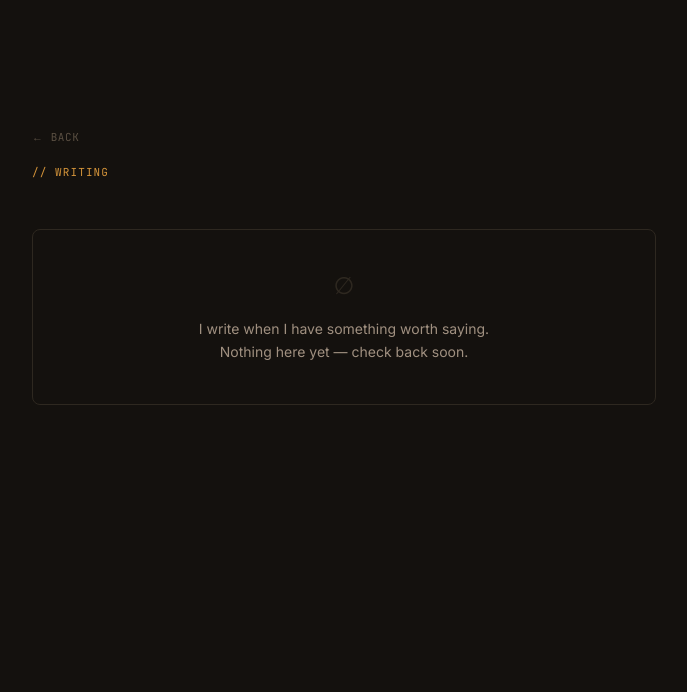
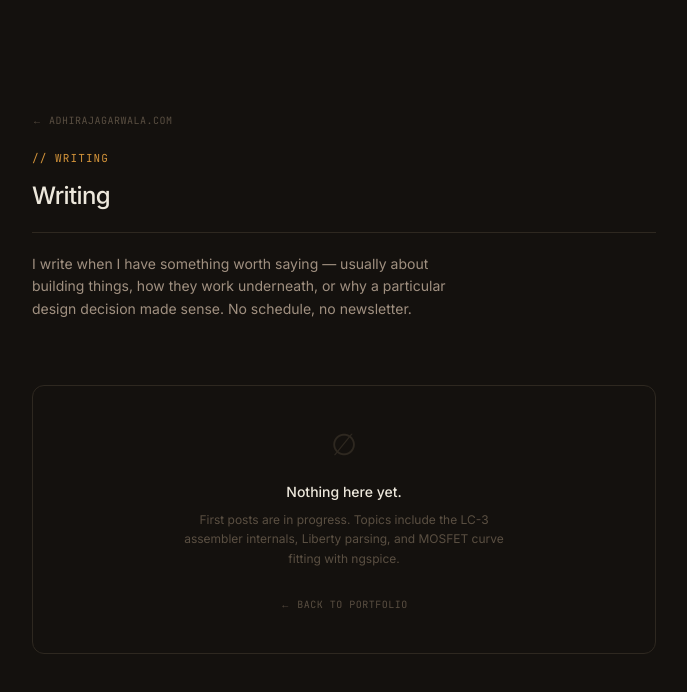
Before and after one commit to adhirajagarwala/portfolio, a Next.js app: page /blog in a window 1280 px wide. Shown: the top 692 px of the page, without its empty margins (296-983 px from the left). Built offline with nearby package versions, Linux system fonts and the light colour scheme.

Commit message:
Improve blog page: proper header, canonical meta, upcoming topics teaser

```diff
--- a/src/app/blog/page.tsx
+++ b/src/app/blog/page.tsx
@@ -3,32 +3,68 @@ import Link from "next/link";
 
 export const metadata: Metadata = {
   title: "Writing — Adhiraj Agarwala",
-  description: "Thoughts on engineering, systems, and ideas.",
+  description:
+    "Writing on embedded systems, hardware engineering, and building things close to the metal.",
+  alternates: { canonical: "https://adhirajagarwala.com/blog" },
 };
+
+// Add posts here when ready:
+// const posts = [
+//   {
+//     slug: "lc3-assembler-in-rust",
+//     title: "Building an LC-3 Assembler in Rust",
+//     date: "2026-05-01",
+//     summary: "...",
+//   },
+// ];
 
 export default function BlogPage() {
   return (
-    <main className="min-h-screen px-6 max-w-2xl mx-auto w-full pt-32 pb-24">
-      <div className="flex flex-col gap-12">
-        <div className="flex flex-col gap-4">
+    <main className="min-h-screen px-6 max-w-2xl mx-auto w-full pt-28 pb-24">
+      <div className="flex flex-col gap-16">
+
+        {/* Header */}
+        <div className="flex flex-col gap-5">
           <Link
             href="/"
-            className="font-mono text-[11px] text-[#5a4f42] hover:text-[#d4943a] transition-colors w-fit uppercase tracking-wider"
+            className="font-mono text-[10px] text-[#5a4f42] hover:text-[#d4943a] transition-colors w-fit uppercase tracking-wider"
           >
-            ← Back
+            ← adhirajagarwala.com
           </Link>
-          <h1 className="font-mono text-[11px] text-[#d4943a] uppercase tracking-widest">
-            // writing
-          </h1>
+          <div>
+            <p className="font-mono text-[#d4943a] text-[11px] uppercase tracking-widest mb-3">
+              // writing
+            </p>
+            <h1 className="text-2xl font-medium text-[#ede8dc] tracking-tight">
+              Writing
+            </h1>
+            <div className="h-px bg-[#2e2820] mt-5" />
+          </div>
+          <p className="text-sm text-[#a09080] leading-relaxed max-w-md">
+            I write when I have something worth saying — usually about building
+            things, how they work underneath, or why a particular design
+            decision made sense. No schedule, no newsletter.
+          </p>
         </div>
 
-        <div className="border border-[#2e2820] rounded-lg p-10 flex flex-col items-center text-center gap-4">
-          <p className="text-2xl text-[#2e2820] font-mono select-none">∅</p>
-          <p className="text-sm text-[#a09080] leading-relaxed max-w-xs">
-            I write when I have something worth saying. Nothing here yet — check
-            back soon.
-          </p>
+        {/* Empty state */}
+        <div className="border border-[#2e2820] rounded-xl p-10 flex flex-col items-center text-center gap-5">
+          <span className="font-mono text-3xl text-[#2e2820] select-none">∅</span>
+          <div className="flex flex-col gap-2">
+            <p className="text-sm text-[#ede8dc] font-medium">Nothing here yet.</p>
+            <p className="text-xs text-[#5a4f42] max-w-xs leading-relaxed">
+              First posts are in progress. Topics include the LC-3 assembler
+              internals, Liberty parsing, and MOSFET curve fitting with ngspice.
+            </p>
+          </div>
+          <Link
+            href="/"
+            className="font-mono text-[10px] text-[#5a4f42] hover:text-[#d4943a] transition-colors uppercase tracking-wider mt-2"
+          >
+            ← Back to portfolio
+          </Link>
         </div>
+
       </div>
     </main>
   );
```
